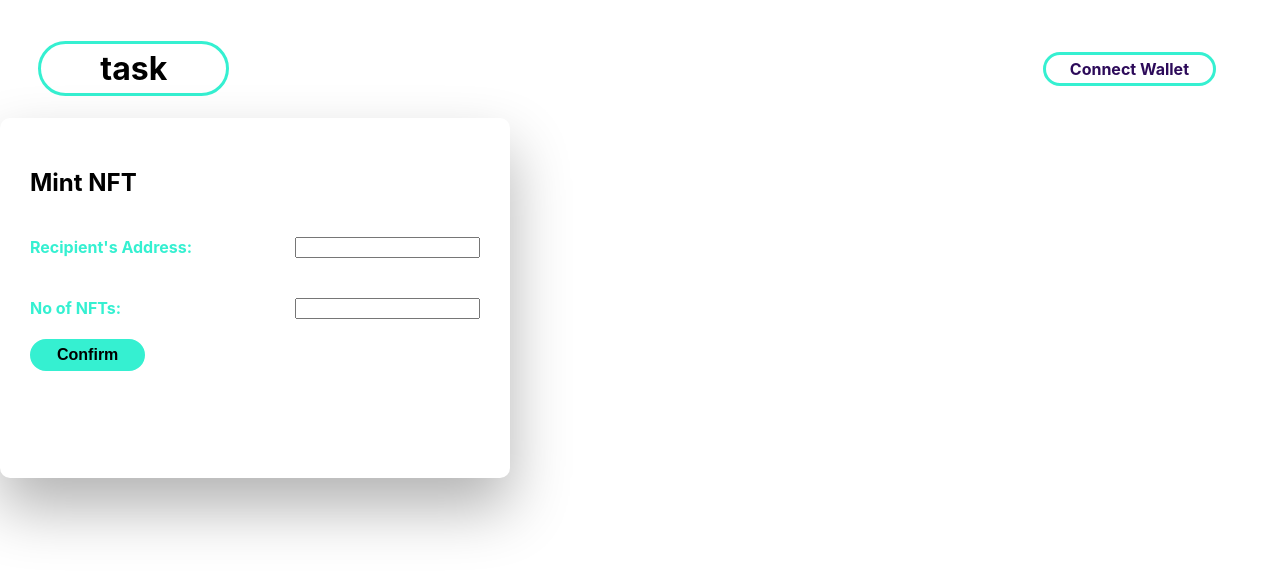
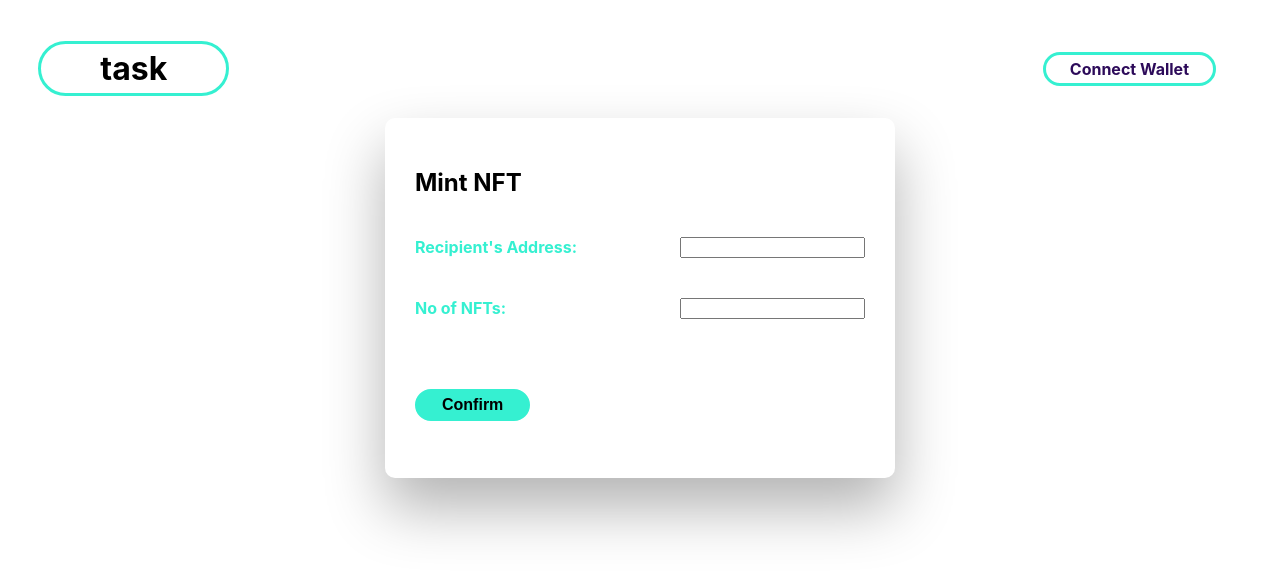
Before and after one commit to george-shammar/NFT-TASK, a React (Create React App) app: page / in a window 1280 px wide. Shown: the top 574 px of the page. Built offline with nearby package versions, Linux system fonts and the light colour scheme.

Commit message:
Style component

```diff
--- a/src/components/Minter.tsx
+++ b/src/components/Minter.tsx
@@ -13,7 +13,9 @@ const Minter = () => {
                     <label className="color font">No of NFTs:</label>
                     <input type="number"/>
                 </div>
-                <button className="confirm-text">Confirm</button>
+
+                    <button className="confirm-text">Confirm</button>
+
             </div>
         </div>
     );
--- a/src/styles/minter.css
+++ b/src/styles/minter.css
@@ -5,9 +5,10 @@
     padding: 30px;
     width: 90%;
     max-width: 450px;
-    position: relative;
     -webkit-box-shadow: 0 30px 60px 0 rgba(0, 0, 0, 0.3);
     box-shadow: 0 30px 60px 0 rgba(0, 0, 0, 0.3);
+    margin: auto;
+    width: 50%;
 }
 
 .confirm-text {
@@ -23,6 +24,7 @@
     background-color:rgb(53, 240, 209);
     text-align: center;
     font-size: 16px;
+    margin-top: 50px;
 }
 
 .color {
```
